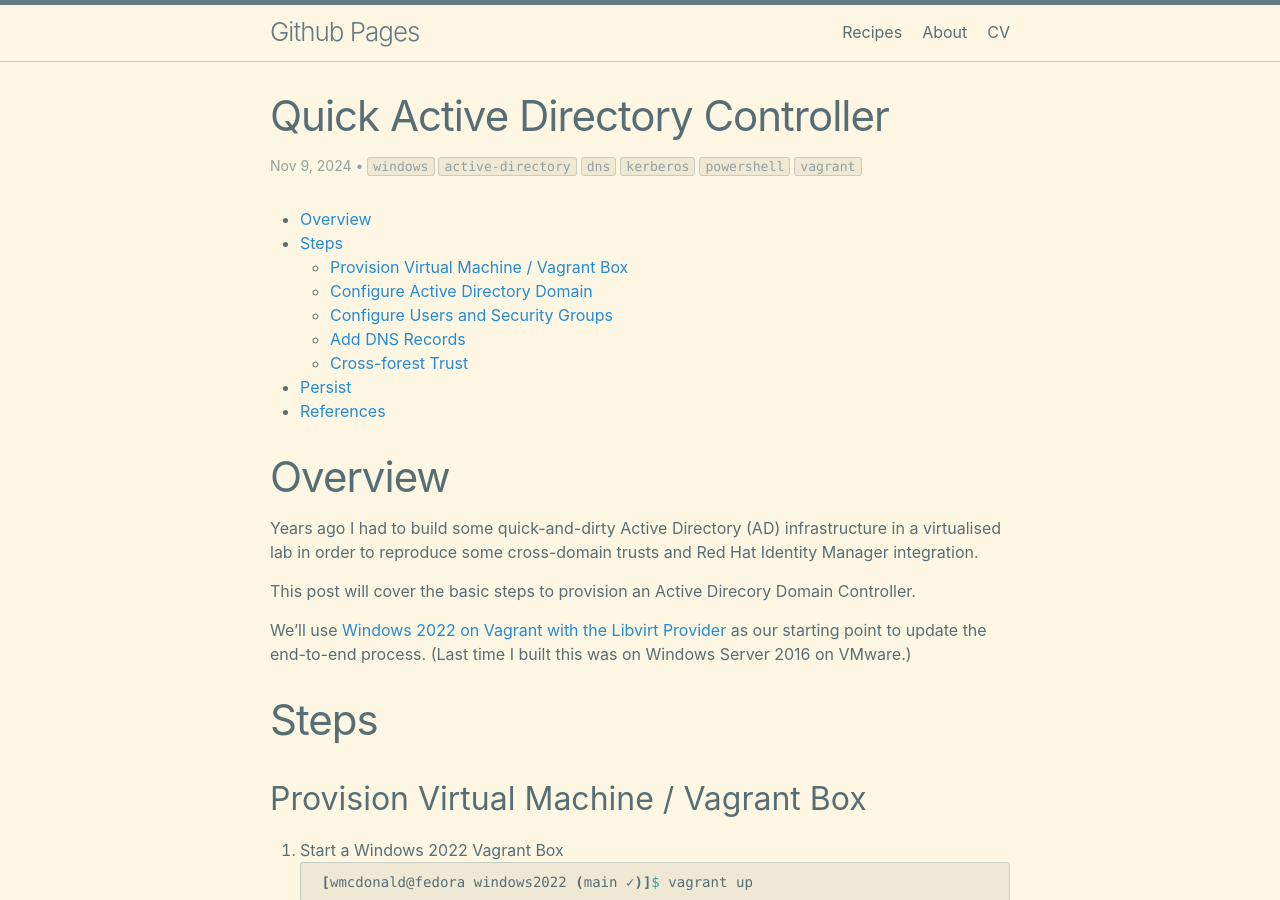
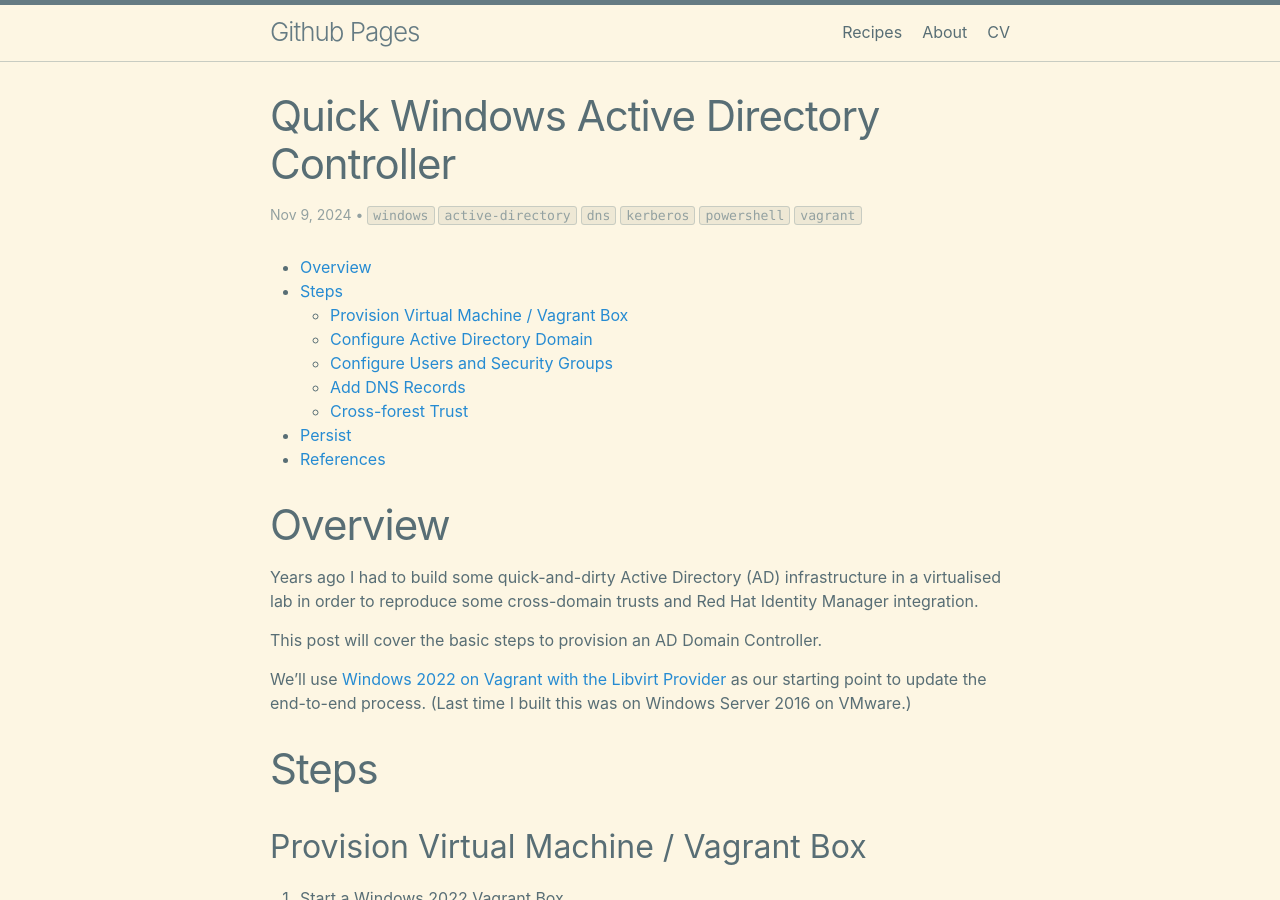
Before and after one commit to wmcdonald404/wmcdonald404.github.io, a Jekyll site: the page built from _posts/2024-11-09-windows-active-directory-controller-quick.md, in a window 1280 px wide and 900 px high. Built offline with Jekyll 4.4.1, drawn with Linux system fonts in a browser that asks for light colours.

Commit message:
Added quicker AD controller Vagrant box, and updated existing version.

```diff
--- a/_posts/2024-11-09-quick-active-directory-controller.md
+++ b/_posts/2024-11-09-windows-active-directory-controller-quick.md
@@ -1,5 +1,5 @@
 ---
-title: "Quick Active Directory Controller"
+title: "Quick Windows Active Directory Controller"
 tags:
 - windows
 - active-directory
@@ -16,7 +16,7 @@ tags:
 
 Years ago I had to build some quick-and-dirty Active Directory (AD) infrastructure in a virtualised lab in order to reproduce some cross-domain trusts and Red Hat Identity Manager integration.
 
-This post will cover the basic steps to provision an Active Direcory Domain Controller.
+This post will cover the basic steps to provision an AD Domain Controller.
 
 We'll use [Windows 2022 on Vagrant with the Libvirt Provider](https://wmcdonald404.github.io/github-pages/2024/03/20/linux-vagrant-windows-boxes.html) as our starting point to update the end-to-end process. (Last time I built this was on Windows Server 2016 on VMware.)
 
```
Also changed, not shown: _posts/2025-04-30-windows-active-directory-controller-quicker.md (added, +58 -0 lines).
